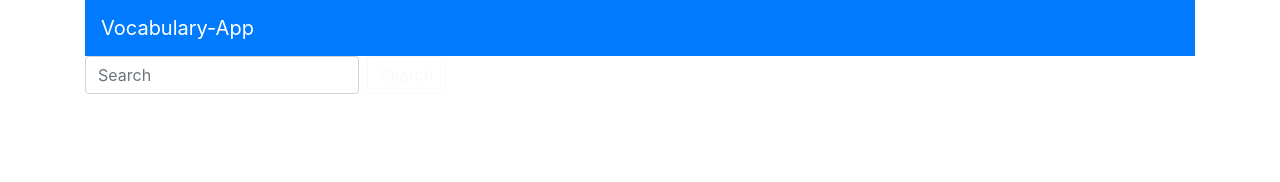
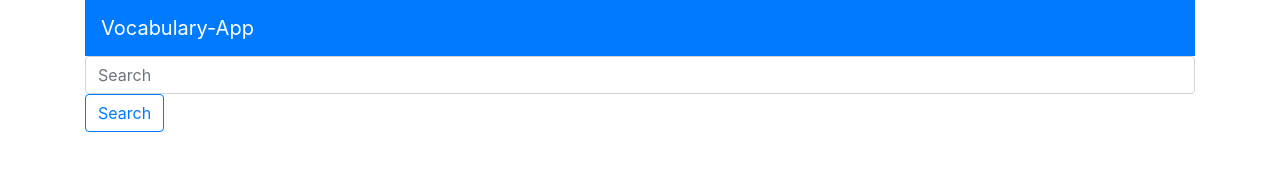
Before and after one commit to edjeong99/vocabApp2021, a React (Create React App) app: page / in a window 1280 px wide. Shown: the top 182 px of the page. Built offline with nearby package versions, Linux system fonts and the light colour scheme.

Commit message:
boostrap wordDisplay

```diff
--- a/src/components/App.js
+++ b/src/components/App.js
@@ -49,9 +49,8 @@ function App() {
     <Container>
       <Header />
       <Search search={search} />
-      <div className='searchField'>
-        <DisplayWords wordList={wordList} defList={defList} />
-      </div>
+
+      <DisplayWords wordList={wordList} defList={defList} />
     </Container>
   );
 }
--- a/src/components/DisplayWords.js
+++ b/src/components/DisplayWords.js
@@ -1,10 +1,7 @@
 import React from 'react';
-
-
+import { ListGroup } from 'react-bootstrap';
 
 const DisplayWords = ({ wordList, defList }) => {
-
-
   //console.log('DisplayWords ', wordList);
   if (defList[0]) console.log(defList[0].data);
   if (!wordList) {
@@ -12,14 +9,13 @@ const DisplayWords = ({ wordList, defList }) => {
   }
 
   return (
-    <div className='tableContainer' style={{ overflowX: 'auto' }}>
-      {wordList.map((word, index) => (
-        <div key={`${index}`}>{word}</div>
+    <ListGroup>
+      {defList.map((def, index) => (
+        <ListGroup.Item key={`${index}`}>
+          <h5 className='inline'>{def.word}</h5> : {def.data[0].shortdef[0]}
+        </ListGroup.Item>
       ))}
-      {defList.map((def, index) => (
-        <div key={`${index}`}>{def.data[0].shortdef[0]}</div>
-      ))}
-    </div>
+    </ListGroup>
   );
 };
 
--- a/src/components/Search.js
+++ b/src/components/Search.js
@@ -16,7 +16,7 @@ const Search = ({ search }) => {
   };
 
   return (
-    <Form inline>
+    <Form>
       <FormControl
         type='text'
         placeholder='Search'
@@ -24,7 +24,7 @@ const Search = ({ search }) => {
         value={searchValue}
         onChange={(e) => setSearchValue(e.target.value)}
       />
-      <Button variant='outline-light' onClick={callSearchFunction}>
+      <Button variant='outline-primary' onClick={callSearchFunction}>
         Search
       </Button>
     </Form>
--- a/src/css/App.css
+++ b/src/css/App.css
@@ -67,6 +67,25 @@ z-index:100;
   top: calc(120px + 2vmin);
   width:100%;
 }
+
+
+.inline{
+  display: inline;
+}
+
+
+
+
+
+
+
+
+
+
+
+
+
+
 
 .displayStocks{
   height: '100vh';
```
